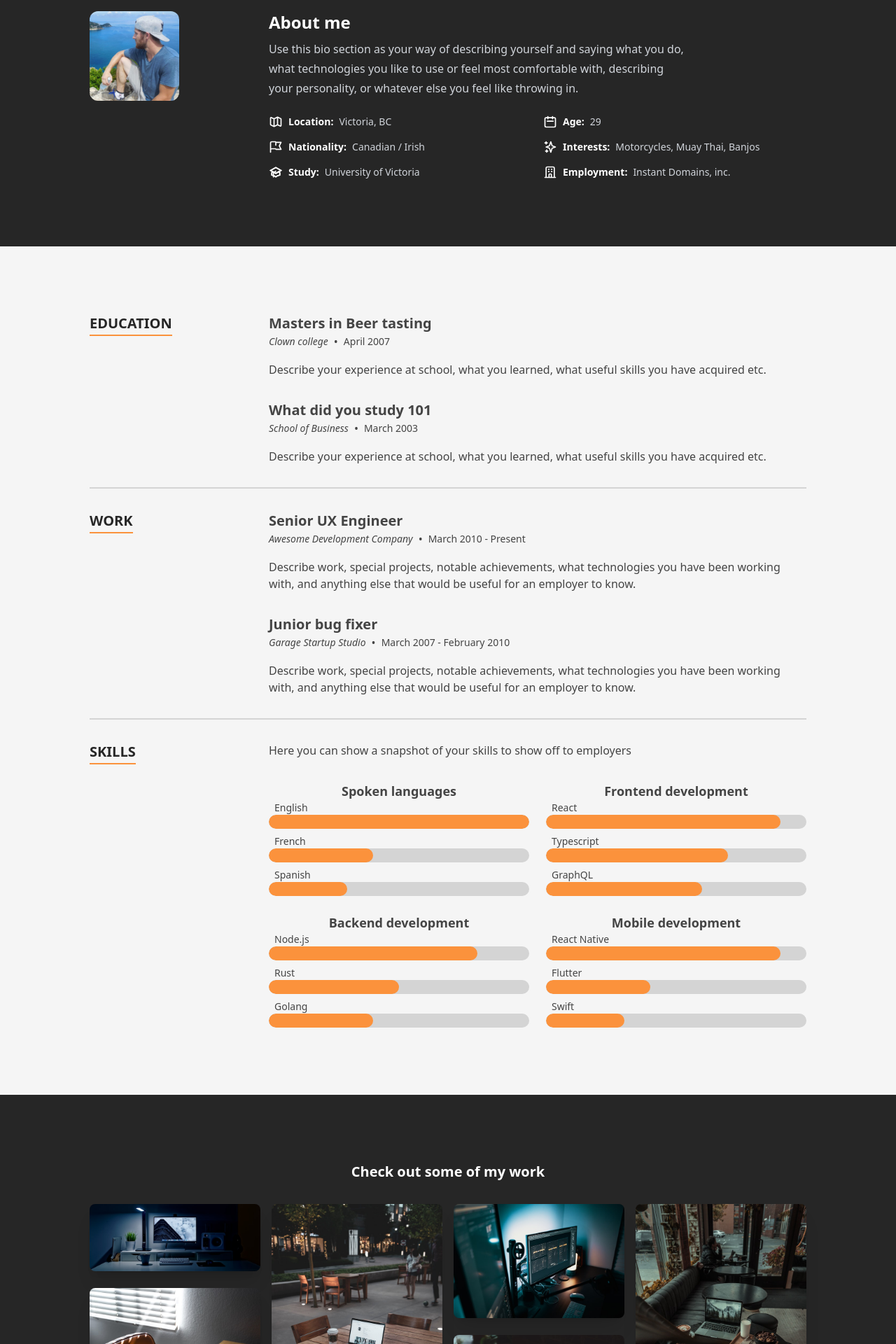
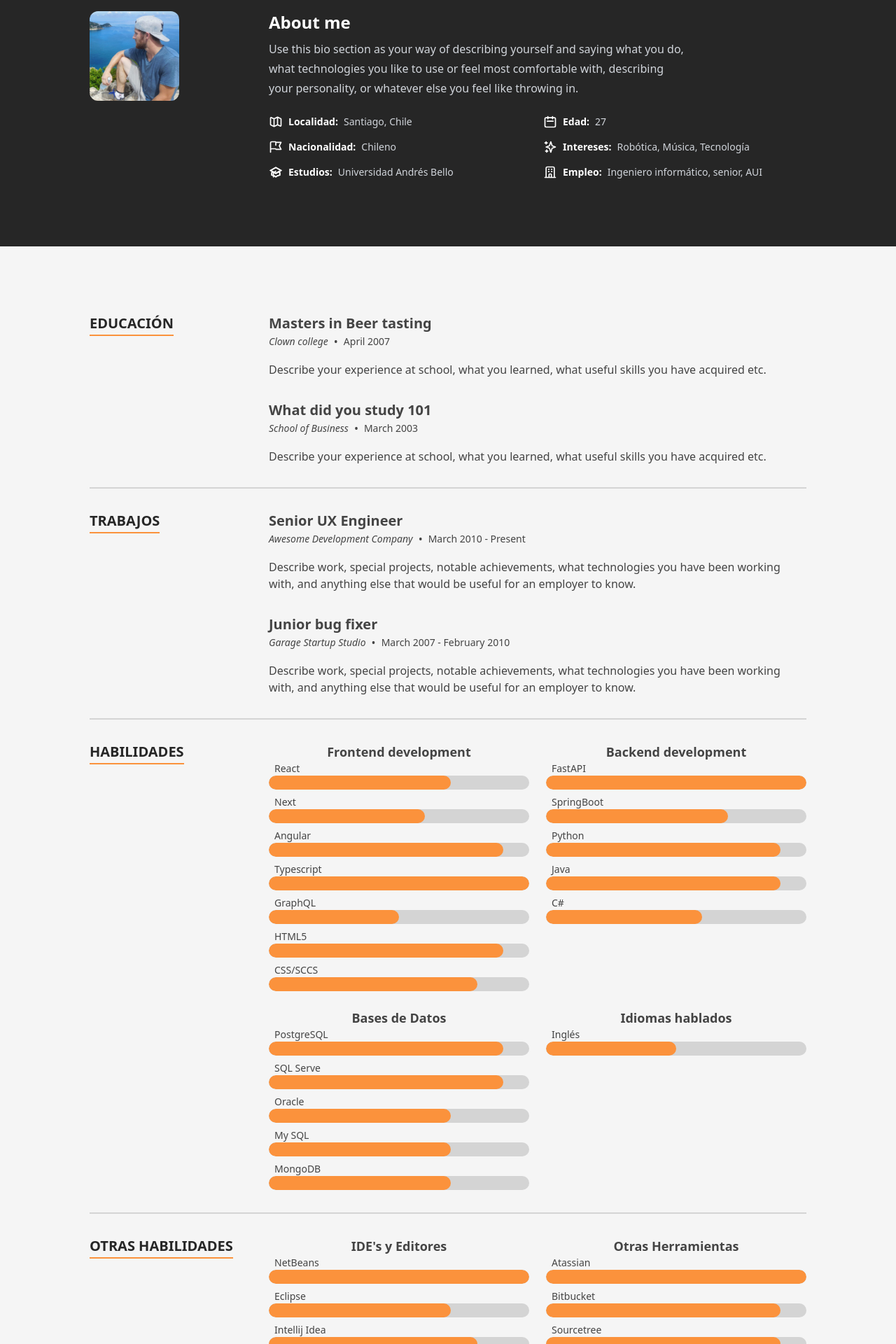
Before and after one commit to KevinKeyssx/Profile, a Next.js app: page / in a window 1280 px wide. Shown: the part 880-2800 px from the top of the page at 70% size. Built offline with nearby package versions, Linux system fonts and the light colour scheme.

Commit message:
Bug con etiqueta a, se cambia a Link de Next

```diff
--- a/package.json
+++ b/package.json
@@ -16,7 +16,7 @@
     "@heroicons/react": "^1.0.6",
     "autoprefixer": "^10.4.2",
     "classnames": "^2.3.1",
-    "next": "^12.1.0",
+    "next": "^13.1.5",
     "react": "^18.1.0",
     "react-dom": "^18.1.0",
     "ts-pattern": "^4.0.3"
--- a/src/components/Sections/Contact/index.tsx
+++ b/src/components/Sections/Contact/index.tsx
@@ -1,5 +1,6 @@
 import {DeviceMobileIcon, LocationMarkerIcon, MailIcon} from '@heroicons/react/outline';
 import classNames from 'classnames';
+import Link from 'next/link';
 import {FC, memo} from 'react';
 
 import {contact, SectionId} from '../../../data/data';
@@ -45,16 +46,16 @@ const Contact: FC = memo(() => {
                   <div key={srLabel}>
                     <dt className="sr-only">{srLabel}</dt>
                     <dd className="flex items-center">
-                      <a
+                      <Link
                         className={classNames(
                           '-m-2 flex rounded-md p-2 text-neutral-300 hover:text-orange-500 focus:outline-none focus:ring-2 focus:ring-orange-500',
                           {'hover:text-white': href},
                         )}
-                        href={href}
+                        href={href??''}
                         target="_blank">
                         <Icon aria-hidden="true" className="h-4 w-4 flex-shrink-0 text-neutral-100 sm:h-5 sm:w-5" />
                         <span className="ml-3 text-sm sm:text-base">{text}</span>
-                      </a>
+                      </Link>
                     </dd>
                   </div>
                 );
--- a/src/components/Sections/Footer.tsx
+++ b/src/components/Sections/Footer.tsx
@@ -1,4 +1,5 @@
 import {ChevronUpIcon} from '@heroicons/react/outline';
+import Link from 'next/link';
 import {FC, memo} from 'react';
 
 import {SectionId} from '../../data/data';
@@ -7,11 +8,11 @@ import Socials from '../Socials';
 const Footer: FC = memo(() => (
   <div className="relative bg-neutral-900 px-4 pb-6 pt-12 sm:px-8 sm:pt-14 sm:pb-8">
     <div className="absolute inset-x-0 -top-4 flex justify-center sm:-top-6">
-      <a
+      <Link
         className="rounded-full bg-neutral-100 p-1 ring-white ring-offset-2 ring-offset-gray-700/80 focus:outline-none focus:ring-2 sm:p-2"
         href={`/#${SectionId.Hero}`}>
         <ChevronUpIcon className="h-6 w-6 bg-transparent sm:h-8 sm:w-8" />
-      </a>
+      </Link>
     </div>
     <div className="flex flex-col items-center gap-y-6">
       <div className="flex gap-x-4 text-neutral-500">
--- a/src/components/Sections/Header.tsx
+++ b/src/components/Sections/Header.tsx
@@ -125,11 +125,15 @@ const NavItem: FC<{
 	onClick?: () => void;
 }> = memo(({section, current, inactiveClass, activeClass, onClick}) => {
 	return (
-    <Link href={`/#${section}`} passHref>
-      <a className={classNames(current ? activeClass : inactiveClass)} key={section} onClick={onClick}>
+		<div
+			className	= { classNames(current ? activeClass : inactiveClass) }
+			key			= { section }
+			onClick		= { onClick }
+		>
+			<Link href={`/#${section}`} passHref >
 				{section}
-      </a>
 			</Link>
+		</div>
 	);
 });
 
--- a/src/components/Sections/Portfolio.tsx
+++ b/src/components/Sections/Portfolio.tsx
@@ -1,6 +1,7 @@
 import {ExternalLinkIcon} from '@heroicons/react/outline';
 import classNames from 'classnames';
 import Image from 'next/image';
+import Link from 'next/link';
 import {FC, memo, MouseEvent, useCallback, useEffect, useRef, useState} from 'react';
 
 import {isMobile} from '../../config';
@@ -62,7 +63,7 @@ const ItemOverlay: FC<{item: PortfolioItem}> = memo(({item: {url, title, descrip
   );
 
   return (
-    <a
+    <Link
       className={classNames(
         'absolute inset-0 h-full w-full  bg-gray-900 transition-all duration-300',
         {'opacity-0 hover:opacity-80': !mobile},
@@ -79,6 +80,6 @@ const ItemOverlay: FC<{item: PortfolioItem}> = memo(({item: {url, title, descrip
         </div>
         <ExternalLinkIcon className="absolute bottom-1 right-1 h-4 w-4 shrink-0 text-white sm:bottom-2 sm:right-2" />
       </div>
-    </a>
+    </Link>
   );
 });
--- a/src/components/Sections/Resume/index.tsx
+++ b/src/components/Sections/Resume/index.tsx
@@ -1,30 +1,57 @@
 import {FC, memo} from 'react';
 
-import {education, experience, SectionId, skills} from '../../../data/data';
-import Section from '../../Layout/Section';
-import ResumeSection from './ResumeSection';
-import {SkillGroup} from './Skills';
-import TimelineItem from './TimelineItem';
+import {education, experience, otherSkills, SectionId, skills} from '../../../data/data';
+import Section        from '../../Layout/Section';
+import ResumeSection  from './ResumeSection';
+import {SkillGroup}   from './Skills';
+import TimelineItem   from './TimelineItem';
 
 const Resume: FC = memo(() => {
 	return (
 		<Section className="bg-neutral-100" sectionId={SectionId.Resume}>
 			<div className="flex flex-col divide-y-2 divide-neutral-300">
-        <ResumeSection title="Education">
+				{/* Eduación */}
+				<ResumeSection title="Educación">
 					{education.map((item, index) => (
 						<TimelineItem item={item} key={`${item.title}-${index}`} />
 					))}
 				</ResumeSection>
-        <ResumeSection title="Work">
+				{/* Trabajo */}
+				<ResumeSection title="Trabajos">
 					{experience.map((item, index) => (
 						<TimelineItem item={item} key={`${item.title}-${index}`} />
 					))}
 				</ResumeSection>
-        <ResumeSection title="Skills">
-          <p className="pb-8">Here you can show a snapshot of your skills to show off to employers</p>
+				{/* Habilidades */}
+				<ResumeSection title="Habilidades">
 					<div className="grid grid-cols-1 gap-6 md:grid-cols-2">
 						{skills.map((skillgroup, index) => (
-              <SkillGroup key={`${skillgroup.name}-${index}`} skillGroup={skillgroup} />
+							<SkillGroup
+								key			= {`${skillgroup.name}-${index}`}
+								skillGroup	= {skillgroup}
+							/>
+						))}
+					</div>
+				</ResumeSection>
+				{/* Otras Habilidades */}
+				<ResumeSection title="Otras Habilidades">
+					<div className="grid grid-cols-1 gap-6 md:grid-cols-2">
+						{otherSkills.map((skillgroup, index) => (
+							<SkillGroup
+								key			= {`${skillgroup.name}-${index}`}
+								skillGroup	= {skillgroup}
+							/>
+						))}
+					</div>
+				</ResumeSection>
+				{/* Certificados */}
+				<ResumeSection title="Certificados">
+					<div className="grid grid-cols-1 gap-6 md:grid-cols-2">
+						{skills.map((skillgroup, index) => (
+							<SkillGroup
+								key			= { `${skillgroup.name}-${index}` }
+								skillGroup	= { skillgroup }
+								/>
 						))}
 					</div>
 				</ResumeSection>
--- a/src/components/Socials.tsx
+++ b/src/components/Socials.tsx
@@ -1,3 +1,4 @@
+import Link from 'next/link';
 import {FC, memo} from 'react';
 
 import {socialLinks} from '../data/data';
@@ -6,13 +7,14 @@ const Socials: FC = memo(() => {
   return (
     <>
       {socialLinks.map(({label, Icon, href}) => (
-        <a
-          aria-label={label}
-          className="-m-1.5 rounded-md p-1.5 transition-all duration-300 hover:text-orange-500 focus:outline-none focus:ring-2 focus:ring-orange-500  sm:-m-3 sm:p-3"
-          href={href}
-          key={label}>
+        <Link
+          aria-label  = { label }
+          className   = "-m-1.5 rounded-md p-1.5 transition-all duration-300 hover:text-orange-500 focus:outline-none focus:ring-2 focus:ring-orange-500  sm:-m-3 sm:p-3"
+          href        = { href }
+          key         = { label }
+        >
           <Icon className="h-5 w-5 align-baseline sm:h-6 sm:w-6" />
-        </a>
+        </Link>
       ))}
     </>
   );
--- a/src/data/data.tsx
+++ b/src/data/data.tsx
@@ -8,25 +8,25 @@ import {
   SparklesIcon,
 } from '@heroicons/react/outline';
 
-import GithubIcon from '../components/Icon/GithubIcon';
-import InstagramIcon from '../components/Icon/InstagramIcon';
-import LinkedInIcon from '../components/Icon/LinkedInIcon';
-import StackOverflowIcon from '../components/Icon/StackOverflowIcon';
-import TwitterIcon from '../components/Icon/TwitterIcon';
-import heroImage from '../images/header-background.webp';
-import porfolioImage1 from '../images/portfolio/portfolio-1.jpg';
-import porfolioImage2 from '../images/portfolio/portfolio-2.jpg';
-import porfolioImage3 from '../images/portfolio/portfolio-3.jpg';
-import porfolioImage4 from '../images/portfolio/portfolio-4.jpg';
-import porfolioImage5 from '../images/portfolio/portfolio-5.jpg';
-import porfolioImage6 from '../images/portfolio/portfolio-6.jpg';
-import porfolioImage7 from '../images/portfolio/portfolio-7.jpg';
-import porfolioImage8 from '../images/portfolio/portfolio-8.jpg';
-import porfolioImage9 from '../images/portfolio/portfolio-9.jpg';
-import porfolioImage10 from '../images/portfolio/portfolio-10.jpg';
-import porfolioImage11 from '../images/portfolio/portfolio-11.jpg';
-import profilepic from '../images/profilepic.jpg';
-import testimonialImage from '../images/testimonial.webp';
+import GithubIcon         from '../components/Icon/GithubIcon';
+import InstagramIcon      from '../components/Icon/InstagramIcon';
+import LinkedInIcon       from '../components/Icon/LinkedInIcon';
+import StackOverflowIcon  from '../components/Icon/StackOverflowIcon';
+import TwitterIcon        from '../components/Icon/TwitterIcon';
+import heroImage          from '../images/header-background.webp';
+import porfolioImage1     from '../images/portfolio/portfolio-1.jpg';
+import porfolioImage2     from '../images/portfolio/portfolio-2.jpg';
+import porfolioImage3     from '../images/portfolio/portfolio-3.jpg';
+import porfolioImage4     from '../images/portfolio/portfolio-4.jpg';
+import porfolioImage5     from '../images/portfolio/portfolio-5.jpg';
+import porfolioImage6     from '../images/portfolio/portfolio-6.jpg';
+import porfolioImage7     from '../images/portfolio/portfolio-7.jpg';
+import porfolioImage8     from '../images/portfolio/portfolio-8.jpg';
+import porfolioImage9     from '../images/portfolio/portfolio-9.jpg';
+import porfolioImage10    from '../images/portfolio/portfolio-10.jpg';
+import porfolioImage11    from '../images/portfolio/portfolio-11.jpg';
+import profilepic         from '../images/profilepic.jpg';
+import testimonialImage   from '../images/testimonial.webp';
 import {
   About,
   ContactSection,
@@ -44,22 +44,22 @@ import {
  * Page meta data
  */
 export const homePageMeta: HomepageMeta = {
-  title: 'React Resume Template',
-  description: "Example site built with Tim Baker's react resume template",
+  title       : 'React Resume Template',
+  description : "Example site built with Tim Baker's react resume template",
 };
 
 /**
  * Section definition
  */
 export const SectionId = {
-  Hero: 'hero',
-  About: 'about',
-  Contact: 'contact',
-  Portfolio: 'portfolio',
-  Resume: 'resume',
-  Skills: 'skills',
-  Stats: 'stats',
-  Testimonials: 'testimonials',
+  Hero          : 'hero',
+  About         : 'about',
+  Contact       : 'contact',
+  Portfolio     : 'portfolio',
+  Resume        : 'resume',
+  Skills        : 'skills',
+  Stats         : 'stats',
+  Testimonials  : 'testimonials',
 } as const;
 
 export type SectionId = typeof SectionId[keyof typeof SectionId];
@@ -68,11 +68,14 @@ export type SectionId = typeof SectionId[keyof typeof SectionId];
  * Hero section
  */
 export const heroData: Hero = {
-  imageSrc: heroImage,
-  name: `I'm Tim Baker.`,
-  description: (
+  imageSrc      : heroImage,
+  name          : `Kevin Candia Núñez`,
+  description   : (
     <>
       <p className="prose-sm text-stone-200 sm:prose-base lg:prose-lg">
+      Soy un ingeniero joven, cada día
+sigo mejorando y progresando,
+nunca paro de aprender
         I'm a Victoria based <strong className="text-stone-100">Full Stack Software Engineer</strong>, currently working
         at <strong className="text-stone-100">Instant Domains</strong> helping build a modern, mobile-first, domain
         registrar and site builder.
@@ -86,15 +89,15 @@ export const heroData: Hero = {
   ),
   actions: [
     {
-      href: '/assets/resume.pdf',
-      text: 'Resume',
-      primary: true,
-      Icon: DownloadIcon,
+      href      : '/assets/resume.pdf',
+      text      : 'Resume',
+      primary   : true,
+      Icon      : DownloadIcon,
     },
     {
-      href: `#${SectionId.Contact}`,
-      text: 'Contact',
-      primary: false,
+      href      : `#${SectionId.Contact}`,
+      text      : 'Contact',
+      primary   : false,
     },
   ],
 };
@@ -103,17 +106,17 @@ export const heroData: Hero = {
  * About section
  */
 export const aboutData: About = {
-  profileImageSrc: profilepic,
-  description: `Use this bio section as your way of describing yourself and saying what you do, what technologies you like
+  profileImageSrc : profilepic,
+  description     : `Use this bio section as your way of describing yourself and saying what you do, what technologies you like
   to use or feel most comfortable with, describing your personality, or whatever else you feel like throwing
   in.`,
   aboutItems: [
-    {label: 'Location', text: 'Victoria, BC', Icon: MapIcon},
-    {label: 'Age', text: '29', Icon: CalendarIcon},
-    {label: 'Nationality', text: 'Canadian / Irish', Icon: FlagIcon},
-    {label: 'Interests', text: 'Motorcycles, Muay Thai, Banjos', Icon: SparklesIcon},
-    {label: 'Study', text: 'University of Victoria', Icon: AcademicCapIcon},
-    {label: 'Employment', text: 'Instant Domains, inc.', Icon: OfficeBuildingIcon},
+    {label: 'Localidad',    text: 'Santiago, Chile',              Icon: MapIcon},
+    {label: 'Edad',         text: '27',                           Icon: CalendarIcon},
+    {label: 'Nacionalidad', text: 'Chileno',                      Icon: FlagIcon},
+    {label: 'Intereses',    text: 'Robótica, Música, Tecnología', Icon: SparklesIcon},
+    {label: 'Estudios',     text: 'Universidad Andrés Bello',     Icon: AcademicCapIcon},
+    {label: 'Empleo',       text: 'Ingeniero informático, senior, AUI', Icon: OfficeBuildingIcon},
   ],
 };
 
@@ -122,36 +125,35 @@ export const aboutData: About = {
  */
 export const skills: SkillGroup[] = [
 	{
-    name: 'Spoken languages',
-    skills: [
-      {
-        name: 'English',
-        level: 10,
-      },
-      {
-        name: 'French',
-        level: 4,
-      },
-      {
-        name: 'Spanish',
-        level: 3,
-      },
-    ],
-  },
-  {
 		name: 'Frontend development',
 		skills: [
 			{
 				name: 'React',
+				level: 7,
+			},
+			{
+				name: 'Next',
+				level: 6,
+			},
+			{
+				name: 'Angular',
 				level: 9,
 			},
 			{
 				name: 'Typescript',
-        level: 7,
+				level: 10,
 			},
 			{
 				name: 'GraphQL',
-        level: 6,
+				level: 5,
+			},
+			{
+				name: 'HTML5',
+				level: 9,
+			},
+			{
+				name: 'CSS/SCCS',
+				level: 8,
 			},
 		],
 	},
@@ -159,33 +161,157 @@ export const skills: SkillGroup[] = [
 		name: 'Backend development',
 		skills: [
 			{
-        name: 'Node.js',
-        level: 8,
+				name: 'FastAPI',
+				level: 10,
 			},
 			{
-        name: 'Rust',
-        level: 5,
+				name: 'SpringBoot',
+				level: 7,
 			},
 			{
-        name: 'Golang',
-        level: 4,
+				name: 'Python',
+				level: 9,
+			},
+			{
+				name: 'Java',
+				level: 9,
+			},
+			{
+				name: 'C#',
+				level: 6,
 			},
 		],
 	},
 	{
-    name: 'Mobile development',
+		name: 'Bases de Datos',
 		skills: [
 			{
-        name: 'React Native',
+				name: 'PostgreSQL',
 				level: 9,
 			},
 			{
-        name: 'Flutter',
-        level: 4,
+				name: 'SQL Serve',
+				level: 9,
 			},
 			{
-        name: 'Swift',
-        level: 3,
+				name: 'Oracle',
+				level: 7,
+			},
+			{
+				name: 'My SQL',
+				level: 7,
+			},
+			{
+				name: 'MongoDB',
+				level: 7,
+			}
+		],
+	},
+	{
+		name: 'Idiomas hablados',
+		skills: [
+			{
+				name: 'Inglés',
+				level: 5,
+			}
+		],
+	},
+];
+
+
+/**
+ * Skills section
+ */
+export const otherSkills: SkillGroup[] = [
+	{
+		name: "IDE's y Editores",
+		skills: [
+			{
+				name: 'NetBeans',
+				level: 10,
+			},
+			{
+				name: 'Eclipse',
+				level: 7,
+			},
+			{
+				name: 'Intellij Idea',
+				level: 8,
+			},
+			{
+				name: 'Visual Studio Code',
+				level: 10,
+			},
+			{
+				name: 'Sublime Text 3',
+				level: 10,
+			},
+		],
+	},
+	{
+		name: 'Otras Herramientas',
+		skills: [
+		{
+			name: 'Atassian',
+			level: 10,
+		},
+		{
+			name: 'Bitbucket',
+			level: 9,
+		},
+		{
+			name: 'Sourcetree',
+			level: 9,
+		},
+		{
+			name: 'Confluence',
+			level: 10,
+		},
+		{
+			name: 'Jira',
+			level: 10,
+		},
+		{
+			name: 'Fortify',
+			level: 8,
+		},
+		{
+			name: 'Fortify',
+			level: 8,
+		},
+		],
+	},
+	{
+		name: 'Bases de Datos',
+		skills: [
+		{
+			name: 'PostgreSQL',
+			level: 9,
+		},
+		{
+			name: 'SQL Serve',
+			level: 9,
+		},
+		{
+			name: 'Oracle',
+			level: 7,
+		},
+		{
+			name: 'My SQL',
+			level: 7,
+		},
+		{
+			name: 'MongoDB',
+			level: 7,
+		},
+		],
+	},
+	{
+		name: 'Idiomas hablados',
+		skills: [
+			{
+				name: 'Inglés',
+				level: 5,
 			},
 		],
 	},
@@ -268,24 +394,24 @@ export const portfolioItems: PortfolioItem[] = [
  */
 export const education: TimelineItem[] = [
   {
-    date: 'April 2007',
-    location: 'Clown college',
-    title: 'Masters in Beer tasting',
-    content: <p>Describe your experience at school, what you learned, what useful skills you have acquired etc.</p>,
+    date      : 'April 2007',
+    location  : 'Clown college',
+    title     : 'Masters in Beer tasting',
+    content   : <p>Describe your experience at school, what you learned, what useful skills you have acquired etc.</p>,
   },
   {
-    date: 'March 2003',
-    location: 'School of Business',
-    title: 'What did you study 101',
-    content: <p>Describe your experience at school, what you learned, what useful skills you have acquired etc.</p>,
+    date      : 'March 2003',
+    location  : 'School of Business',
+    title     : 'What did you study 101',
+    content   : <p>Describe your experience at school, what you learned, what useful skills you have acquired etc.</p>,
   },
 ];
 
 export const experience: TimelineItem[] = [
   {
-    date: 'March 2010 - Present',
-    location: 'Awesome Development Company',
-    title: 'Senior UX Engineer',
+    date      : 'March 2010 - Present',
+    location  : 'Awesome Development Company',
+    title     : 'Senior UX Engineer',
     content: (
       <p>
         Describe work, special projects, notable achievements, what technologies you have been working with, and
@@ -294,10 +420,10 @@ export const experience: TimelineItem[] = [
     ),
   },
   {
-    date: 'March 2007 - February 2010',
-    location: 'Garage Startup Studio',
-    title: 'Junior bug fixer',
-    content: (
+    date      : 'March 2007 - February 2010',
+    location  : 'Garage Startup Studio',
+    title     : 'Junior bug fixer',
+    content   : (
       <p>
         Describe work, special projects, notable achievements, what technologies you have been working with, and
         anything else that would be useful for an employer to know.
@@ -365,9 +491,9 @@ export const contact: ContactSection = {
  * Social items
  */
 export const socialLinks: Social[] = [
-  {label: 'Github', Icon: GithubIcon, href: 'https://github.com/tbakerx'},
-  {label: 'Stack Overflow', Icon: StackOverflowIcon, href: 'https://stackoverflow.com/users/8553186/tim-baker'},
-  {label: 'LinkedIn', Icon: LinkedInIcon, href: 'https://www.linkedin.com/in/timbakerx/'},
-  {label: 'Instagram', Icon: InstagramIcon, href: 'https://www.instagram.com/tbakerx/'},
-  {label: 'Twitter', Icon: TwitterIcon, href: 'https://twitter.com/TimBakerx'},
+  {label: 'Github',         Icon: GithubIcon,         href: 'https://github.com/tbakerx'},
+  {label: 'Stack Overflow', Icon: StackOverflowIcon,  href: 'https://stackoverflow.com/users/8553186/tim-baker'},
+  {label: 'LinkedIn',       Icon: LinkedInIcon,       href: 'https://www.linkedin.com/in/timbakerx/'},
+  {label: 'Instagram',      Icon: InstagramIcon,      href: 'https://www.instagram.com/tbakerx/'},
+  {label: 'Twitter',        Icon: TwitterIcon,        href: 'https://twitter.com/TimBakerx'},
 ];
```
Also changed, not shown: src/components/Sections/Hero.tsx (+5 -4 lines), 2 other files (tests, documents, lock files or other folders). Lines whose indentation alone changed are shown as unchanged.
